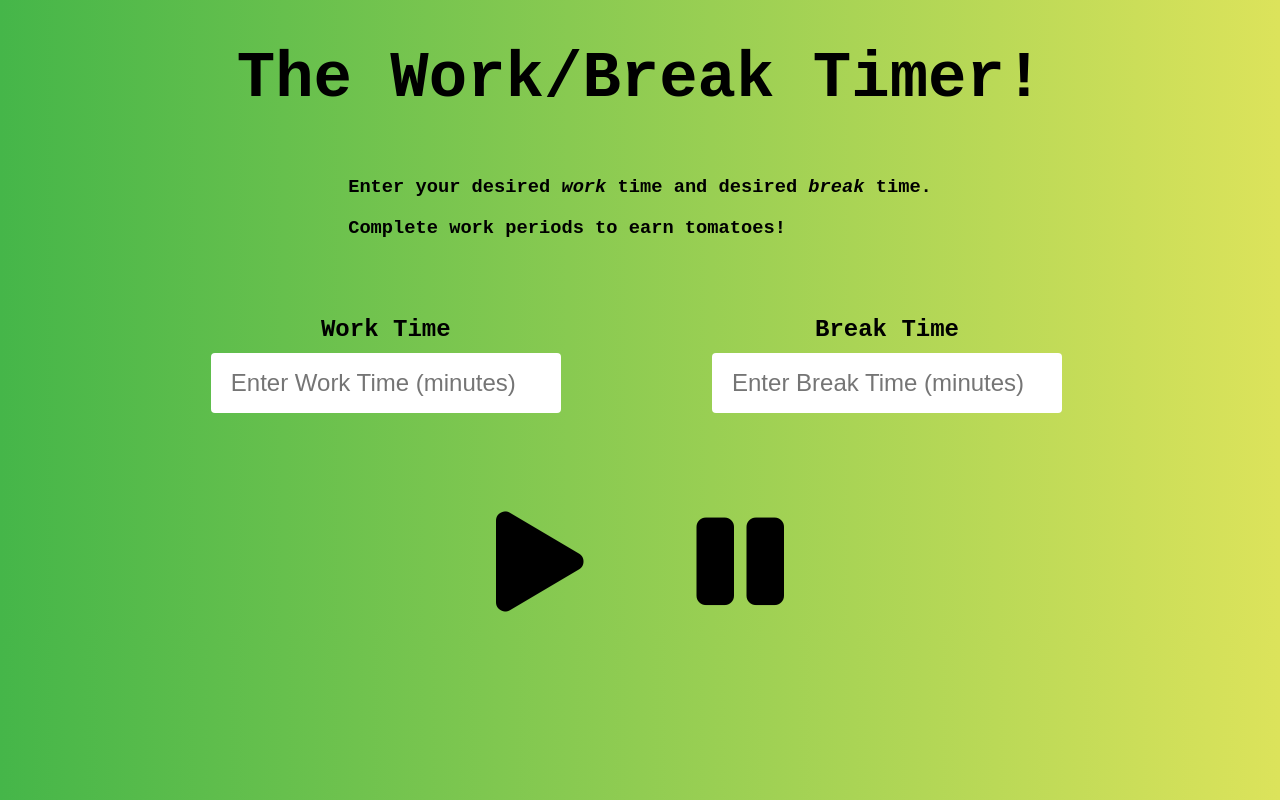
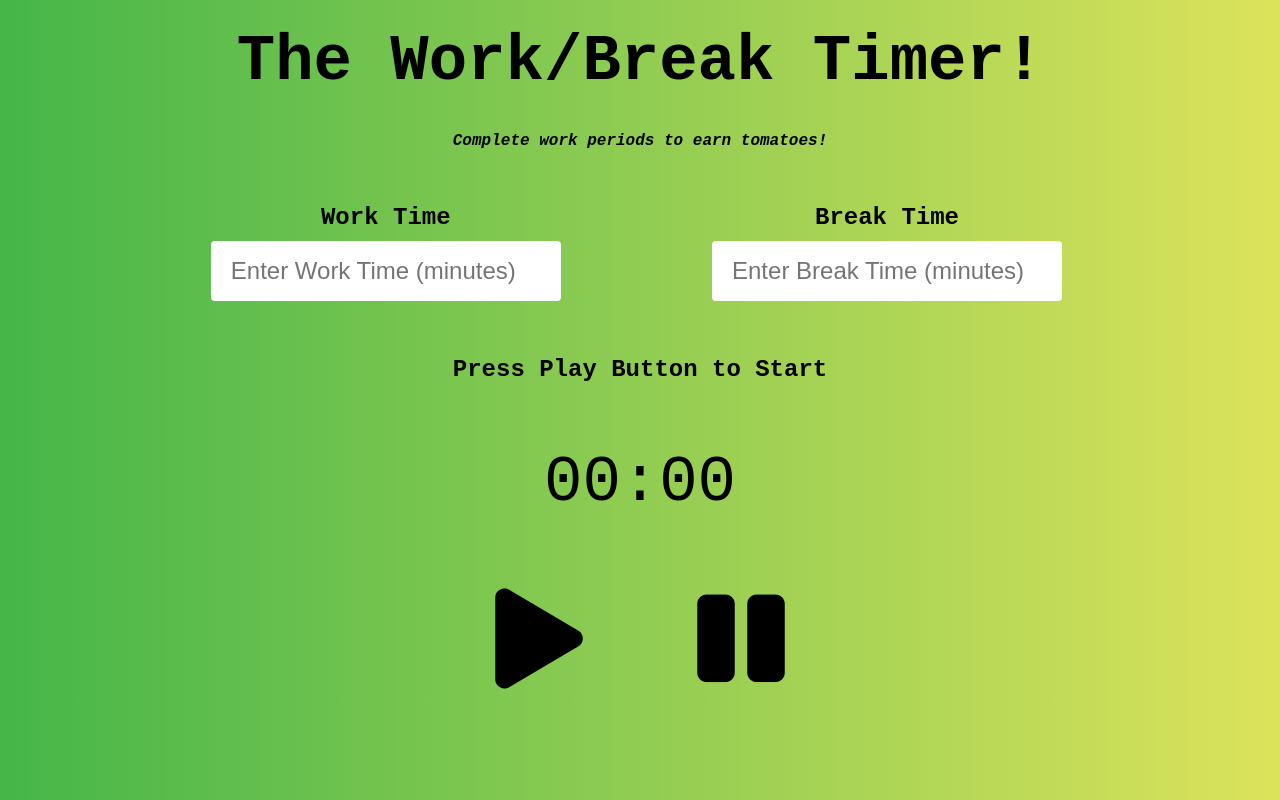
Before and after one commit to carsonkaylor1/Work-Break, a website: page index.html in a window 1280 px wide. Drawn offline with Linux system fonts and the light colour scheme; a web font is replaced by a local one.

Commit message:
UI boost

```diff
--- a/index.css
+++ b/index.css
@@ -1,34 +1,40 @@
 
 body{
     background: #DCE35B;  /* fallback for old browsers */
-background: -webkit-linear-gradient(to right, #45B649, #DCE35B);  /* Chrome 10-25, Safari 5.1-6 */
-background: linear-gradient(to right, #45B649, #DCE35B); /* W3C, IE 10+/ Edge, Firefox 16+, Chrome 26+, Opera 12+, Safari 7+ */
-
+    background: -webkit-linear-gradient(to right, #45B649, #DCE35B);  /* Chrome 10-25, Safari 5.1-6 */
+    background: linear-gradient(to right, #45B649, #DCE35B); /* W3C, IE 10+/ Edge, Firefox 16+, Chrome 26+, Opera 12+, Safari 7+ */
     z-index: 10;
+    margin: 0 0;
 }
 
-#Title{
+.Title{
+    display: flex;
+    justify-content: center;
+    margin-top: 2%;
+
+}
+
+.Title h1{
     text-align: center;
-    color: rgb(0, 0, 0);
+    color: black;
     font-family: 'PT Mono', monospace;
     font-size: 64px;
-}
+    margin: 0 auto;
 
-.titleInfo{
-    text-align: left;
-    font-family: 'PT Mono', monospace;
 }
 
 .titleFlexBox{
     display: flex;
     justify-content: space-evenly;
-    margin-bottom: 3%;
+    margin-bottom: 1%;
+    margin-top: 1%;
+    font-family: 'PT Mono', monospace;
 }
 
 #status{
     font-family: 'PT Mono', monospace;
-    font-size: 36px;
-    margin-top: 3%;
+    font-size: 24px;
+    margin-top: 2%;
 }
 
 #label1{
@@ -78,8 +84,8 @@ background: linear-gradient(to right, #45B649, #DCE35B); /* W3C, IE 10+/ Edge, F
     text-align: center;
     margin-top: 2%;
 }
-#Minutes{
-    font-size: 42px;
+#minutes{
+    font-size: 64px;
     font-family: 'PT Mono', monospace;
 }
 
--- a/index.html
+++ b/index.html
@@ -1,5 +1,6 @@
 <!DOCTYPE html>
 <html lang="en">
+    <head>
         <title>Work Break Timer</title>
         <meta name="description" content="Work Break Timer is a flexible and easy to use online Pomodoro Technique Timer">
         <meta name="keywords" content="pomodoro technique, tomato timer, pomodoro timer, online pomodoro timer, software timer, pomodoro software timer, productivity tools, gtd, getting things done, productivity, digital timer, concentration techniques, pomodoro resources, pomodoro software">
@@ -9,16 +10,15 @@
         <link href="https://fonts.googleapis.com/css?family=PT+Mono&display=swap" rel="stylesheet">
         <link rel="stylesheet" href="https://cdnjs.cloudflare.com/ajax/libs/font-awesome/5.11.2/css/all.css">
         <link rel="icon" href='https://i.imgur.com/DIoW5NE.png'>
-    <body>
-        <div id='tomatoDiv'>
+        <link href="https://fonts.googleapis.com/css?family=Quicksand&display=swap" rel="stylesheet">
+    </head>
+    <body id="body">
 
+        <div class='Title'>
+            <h1>The Work/Break Timer!</h1>
         </div>
-        <h1 id='Title'>The Work/Break Timer!</h1>
         <div class='titleFlexBox'>
-        <div class='titleInfo'>
-            <h3>Enter your desired <i>work</i> time and desired <i>break</i> time.</h3>
-            <h3>Complete work periods to earn tomatoes!</h3>
-        </div>
+            <h4><i>Complete work periods to earn tomatoes!</i></h4>
         </div>
         <div>
             <div class='times'>
@@ -28,11 +28,10 @@
                 <h2 id='label2'>Break Time
                     <input id='breakTime' placeholder="Enter Break Time (minutes)"></input>
                 </h2>
-
             </div>
             <div class='timeLeft'>
-                <h2 id='status'></h2>
-                <p id='Minutes'></p>
+                <h2 id='status'>Press Play Button to Start</h2>
+                <p id='minutes'>00:00</p>
             </div>
             <div id='continueDiv'></div>
             <div class='buttons'>
--- a/script.js
+++ b/script.js
@@ -45,7 +45,7 @@ function startTimer(timeValue){
                 minutes = Math.floor(clock/60);
                 seconds = Math.floor(clock%60);
                 seconds < 10 ? seconds = '0' + seconds : seconds;
-                document.getElementById('Minutes').innerHTML = (minutes + ':' + seconds);
+                document.getElementById('minutes').innerHTML = (minutes + ':' + seconds);
             }
             else{
                 alertEndSound.play();
@@ -85,7 +85,7 @@ function startBreakTimer(timeValue){
                 minutes = Math.floor(clock/60);
                 seconds = Math.floor(clock%60);
                 seconds < 10 ? seconds = '0' + seconds : seconds;
-                document.getElementById('Minutes').innerHTML = (minutes + ':' + seconds);
+                document.getElementById('minutes').innerHTML = (minutes + ':' + seconds);
             }
             else{
                 alertEndSound.play();
@@ -136,7 +136,7 @@ function showContinueButton(){
 }
 
 function insertTomato(){
-    var destination = document.getElementById('tomatoDiv');
+    var destination = document.getElementById('body');
     var newTomato = document.createElement('img');
     newTomato.src = 'https://i.imgur.com/DIoW5NE.png';
     destination.appendChild(newTomato);
```
